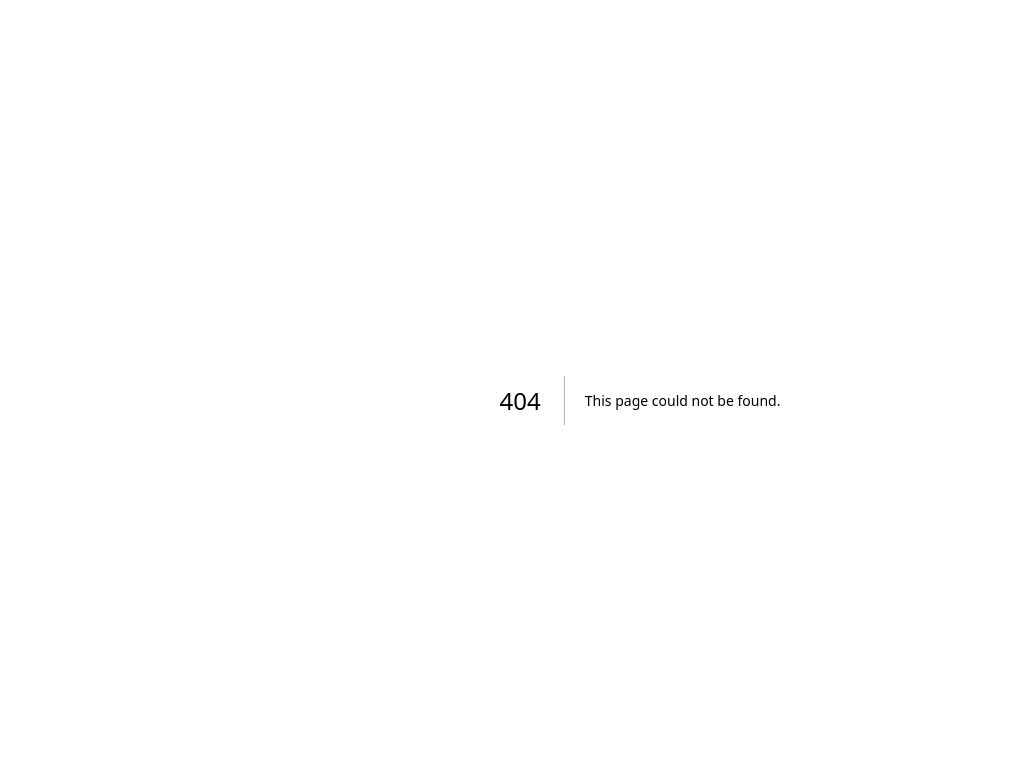
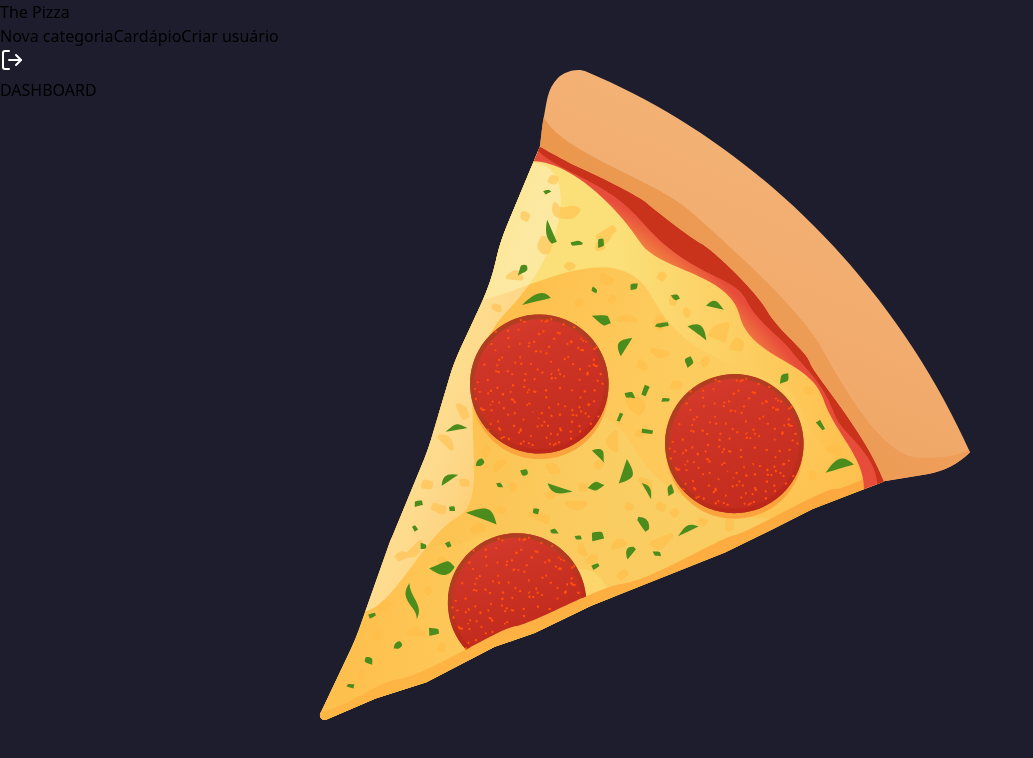
Before and after one commit to gabrielmlemes/pizzaria-frontend, a Next.js app: page /dashboard in a window 1280 px wide. Before the commit this address had no page. Shown: the top 758 px of the page, without its empty margins (0-1033 px from the left). Built offline with nearby package versions, Linux system fonts and the light colour scheme.

Commit message:
feat: add header component

```diff
--- a/package.json
+++ b/package.json
@@ -11,6 +11,7 @@
   "dependencies": {
     "axios": "^1.7.9",
     "cookies-next": "^5.1.0",
+    "lucide-react": "^0.475.0",
     "next": "15.1.7",
     "react": "^19.0.0",
     "react-dom": "^19.0.0"
--- /dev/null
+++ b/src/app/dashboard/components/header/index.tsx
@@ -0,0 +1,60 @@
+import Image from "next/image";
+import logoImg from "/public/pizza-svgrepo-com.svg";
+import Link from "next/link";
+import { LogOutIcon } from "lucide-react";
+
+const Header = () => {
+  return (
+    <header>
+      <nav className=" px-12 pt-4 flex justify-between">
+        <Link href="/dashboard">
+          <div className="flex items-center justify-center">
+            <h1 className="hidden md:flex md:text-3xl md:text-gray-50 md:font-bold">
+              The <span className="text-red-700">Pizza</span>
+            </h1>
+            <div className="relative w-14 h-14 ">
+              <Image
+                src={logoImg}
+                alt="logo"
+                fill
+                className="object-cover pl-3"
+                priority={true}
+                quality={100}
+              />
+            </div>
+          </div>
+        </Link>
+
+        <div className="items-center justify-center flex gap-5">
+          <Link
+            href="#"
+            className="text-gray-200 text-lg hover:scale-105 hover:text-red-600 duration-300"
+          >
+            Nova categoria
+          </Link>
+          <Link
+            href="#"
+            className="text-gray-200 text-lg hover:scale-105 hover:text-red-600 duration-300"
+          >
+            Cardápio
+          </Link>
+          <Link
+            href="/dashboard/new"
+            className="text-gray-200 text-lg hover:scale-105 hover:text-red-600 duration-300"
+          >
+            Criar usuário
+          </Link>
+          <form className="pt-1">
+            <button type="submit">
+              <Link href="#">
+                <LogOutIcon color="#fff" />
+              </Link>
+            </button>
+          </form>
+        </div>
+      </nav>
+    </header>
+  );
+};
+
+export default Header;
--- /dev/null
+++ b/src/app/dashboard/layout.tsx
@@ -0,0 +1,12 @@
+import Header from "./components/header";
+
+const DashboardLayout = ({ children }: { children: React.ReactNode }) => {
+  return (
+    <>
+      <Header/>
+      {children}
+    </>
+  );
+};
+
+export default DashboardLayout;
--- a/src/app/dashboard/new/page.tsx
+++ b/src/app/dashboard/new/page.tsx
@@ -24,8 +24,8 @@ const NewUser = () => {
     }
   }
   return (
-    <div className="w-full min-h-screen flex justify-center items-center flex-col">
-      <h1 className="text-[68px] md:text-8xl text-gray-50 font-bold">
+    <div className="w-full h-[100vh-16px] flex justify-center items-center flex-col pt-16">
+      <h1 className="text-[68px] md:text-8xl text-gray-50 font-bold text-center">
         Novo <span className="text-red-700">Usuário</span>
       </h1>
 
--- /dev/null
+++ b/src/app/dashboard/page.tsx
@@ -0,0 +1,11 @@
+import Link from "next/link";
+
+const Dashboard = () => {
+    return (
+        <>
+        <h1 className="text-white">DASHBOARD</h1>
+        </>
+     );
+}
+
+export default Dashboard;
```
Also changed, not shown: src/app/page.tsx (+8 -1 lines), 1 other file (tests, documents, lock files or other folders).
